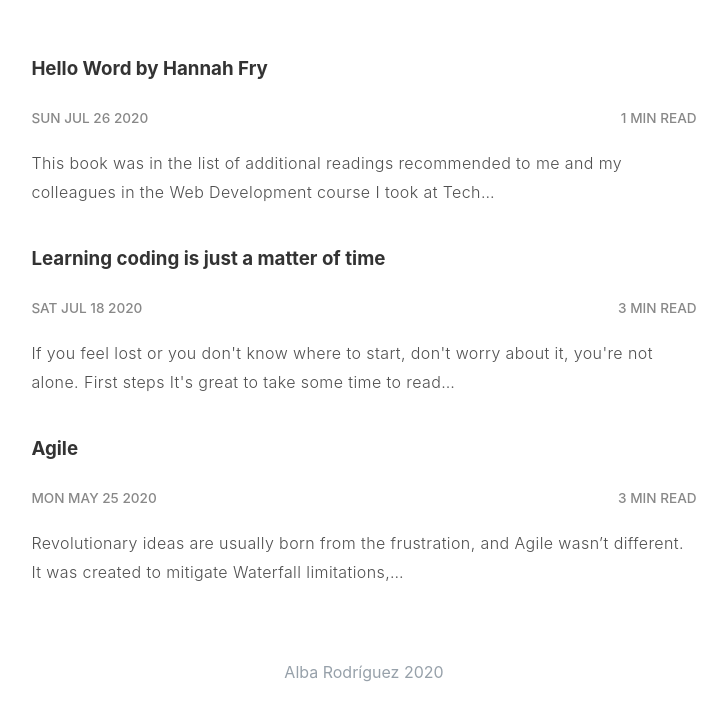
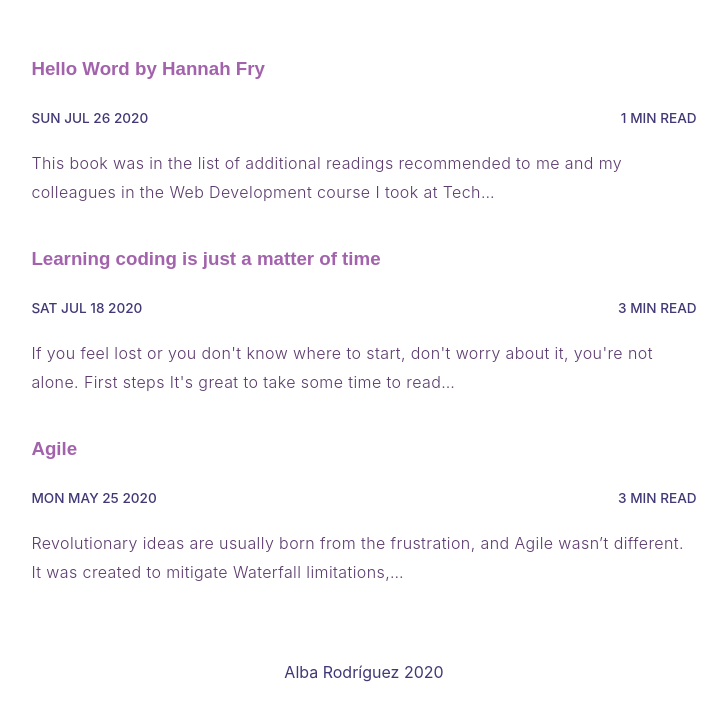
Before and after one commit to AlbaRodGal/My-Blog, a Gatsby site: page / in a window 1280 px wide. Shown: the part 191-897 px from the top of the page, without its empty margins (276-1003 px from the left). Built offline with nearby package versions, Linux system fonts and the light colour scheme; Gatsby itself is replaced by a stand-in of ours.

Commit message:
minor changes in css

```diff
--- a/src/components/header/header.js
+++ b/src/components/header/header.js
@@ -17,7 +17,7 @@ const Header = ({ siteTitle }) => (
         className="header-text"
         to="/"
         style={{
-          color: `#BF7E45`,
+          color: `rgb(163, 98, 172)`,
           textDecoration: `none`,
         }}
       >
--- a/src/components/header/header.scss
+++ b/src/components/header/header.scss
@@ -1,6 +1,6 @@
 
 nav a {
-    color:#97A1AA;
+    color:rgb(163, 98, 172);
 	text-decoration:none;
 	margin-left:20px;
 	font-family: -apple-system, BlinkMacSystemFont, 'Segoe UI', Roboto, Oxygen, Ubuntu, Cantarell, 'Open Sans', 'Helvetica Neue', sans-serif;
--- a/src/components/layout/layout.scss
+++ b/src/components/layout/layout.scss
@@ -1,7 +1,8 @@
 html {
-font-family: -apple-system, BlinkMacSystemFont, 'Segoe UI', Roboto, Oxygen, Ubuntu, Cantarell, 'Open Sans', 'Helvetica Neue', sans-serif;
--ms-text-size-adjust: 100%;
+  font-family: 'Raleway', sans-serif;
+  -ms-text-size-adjust: 100%;
 -webkit-text-size-adjust: 100%;
+
 }
 
 body {
@@ -36,13 +37,22 @@ audio:not([controls]) {
 a {
   background-color: transparent; /* 1 */
   -webkit-text-decoration-skip: objects; /* 2 */
+  color: rgb(163, 98, 172);
 }
 
 
 a:active,
-a:hover {
+a:visited,
+a:link
+{
   outline-width: 0;
+  color: rgb(163, 98, 172);
 }
+
+a:hover{
+  color: rgba(163, 98, 172, 0.664)
+}
+
 
 blockquote {
   font-style: italic;
@@ -80,12 +90,14 @@ article {
   font-family: -apple-system, BlinkMacSystemFont, 'Segoe UI', Roboto, Oxygen, Ubuntu, Cantarell, 'Open Sans', 'Helvetica Neue', sans-serif;
   line-height: 1.8em;
   font-weight: 300;
-  color: #505050;
+  color:  rgb(163, 98, 172);
 }
 
 article p {
   padding-bottom: 20px;
   letter-spacing: 0.4px;
+  font-weight: 350;
+  color:#5c3b6e
 }
 
 article img {
--- a/src/styled-components/index.js
+++ b/src/styled-components/index.js
@@ -3,14 +3,16 @@ import { Link } from "gatsby"
 
 export const BlogLink = styled(Link)`
   text-decoration: none;
-  color: #333;
+  color: rgb(163, 98, 180);
 `
 
 export const BlogTitle = styled.h3`
   margin-bottom: 20px;
+  font-family: 'Raleway', sans-serif;
 `
 
 export const MainBlogTitle = styled.h2`
+  font-family: 'Raleway', sans-serif;
   margin-bottom: 20px;
   `
 
@@ -26,6 +28,6 @@ export const PrePost = styled.div`
   flex-direction: row;
   justify-content: space-between;
   font-size: 0.85em;
-  color: #888;
+  color: #413975;
   font-weight: 500;
 `
--- a/src/styles/footer.scss
+++ b/src/styles/footer.scss
@@ -1,4 +1,4 @@
 footer {
     text-align: center;
-    color:#97A1AA;
+    color: #413975;
 }
```
